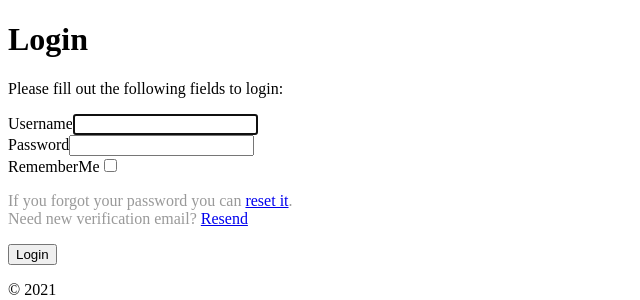
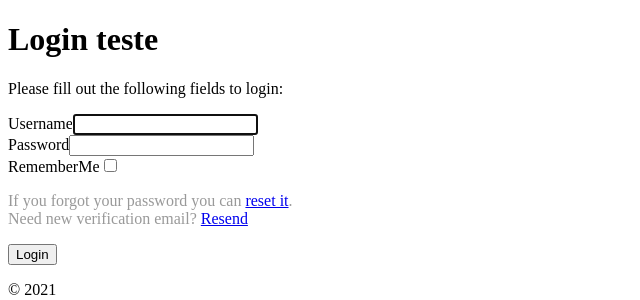
Before and after one commit to talesprado/advanced, a Yii app: template frontend/views/site/login.php in a window 1280 px wide. Shown: the top 300 px of the page, without its empty margins (0-640 px from the left). Run offline with PHP 8.4 and a stand-in for Yii, Linux system fonts and the light colour scheme; the template is opened without the code that fills it: most values are stand-ins (such as "Sample title", 1, 10 or a date in 2020); form fields are guessed from the names that the template uses; data that the repository does not hold is empty; some libraries are stand-ins or nearby versions.

Commit message:
Update login.php

```diff
--- a/frontend/views/site/login.php
+++ b/frontend/views/site/login.php
@@ -7,7 +7,7 @@
 use yii\helpers\Html;
 use yii\bootstrap\ActiveForm;
 
-$this->title = 'Login';
+$this->title = 'Login teste';
 $this->params['breadcrumbs'][] = $this->title;
 ?>
 <div class="site-login">
```
